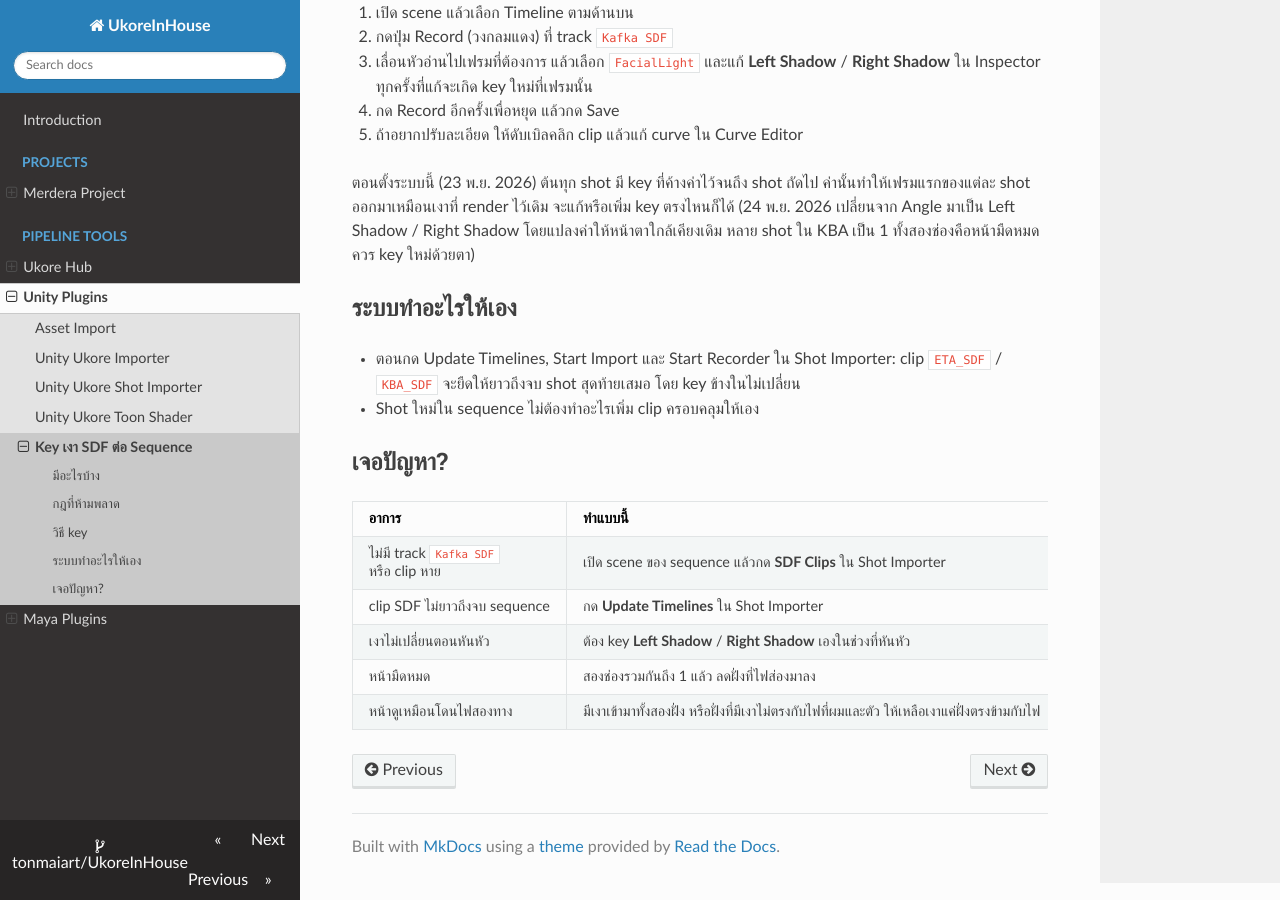
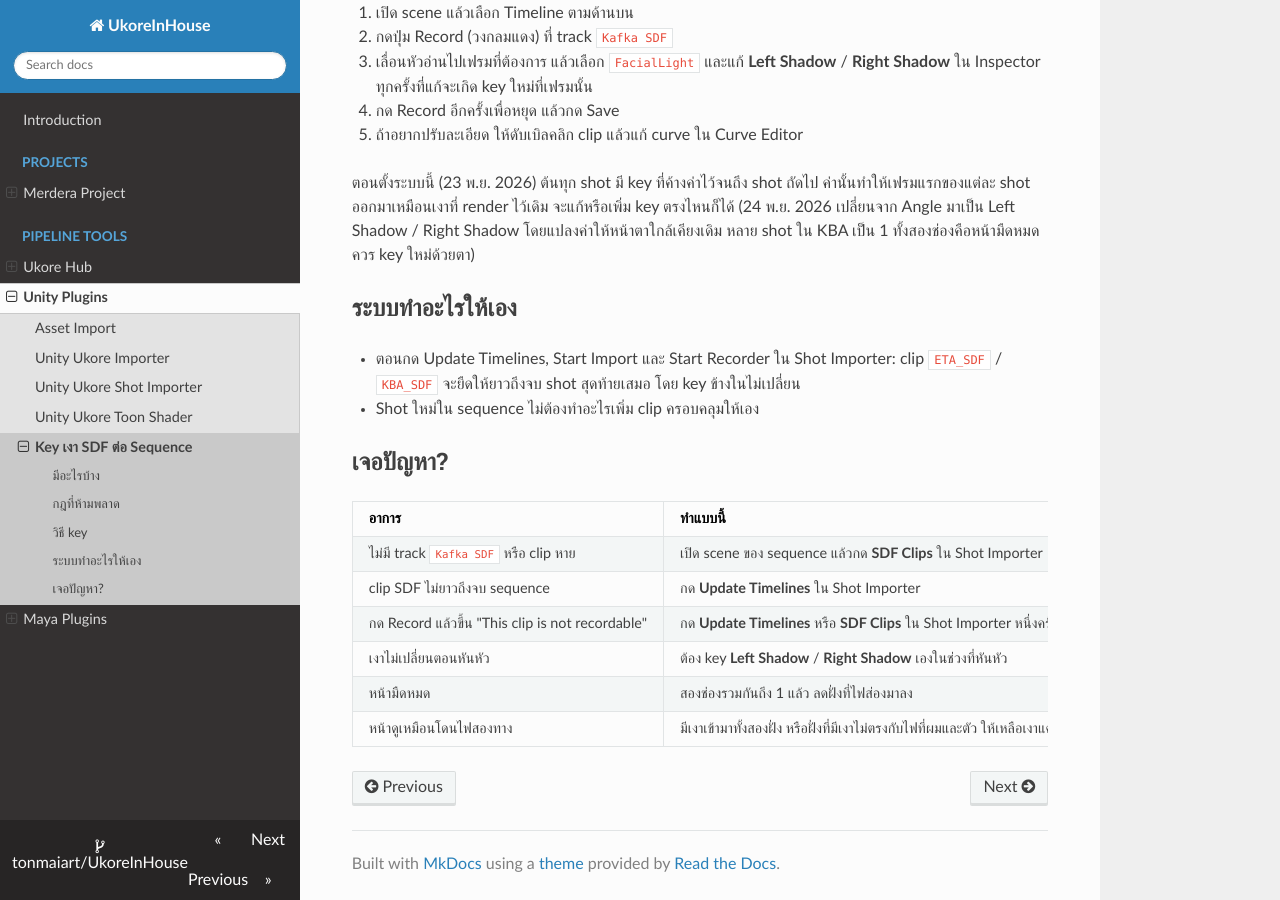
Before and after one commit to tonmaiart/UkoreInHouse, an MkDocs documentation site: the page built from docs/unity_ukore_toonshader/sdf-keys.md, in a window 1280 px wide and 900 px high, scrolled down 1057 px. Built offline with MkDocs 1.6.1, drawn with Linux system fonts in a browser that asks for light colours; nearby versions of some CDN libraries.

Commit message:
SDF keys: fix for clip is not recordable
Co-Authored-By: Claude Opus 5.5 <noreply@anthropic.com>

```diff
--- a/docs/unity_ukore_toonshader/sdf-keys.md
+++ b/docs/unity_ukore_toonshader/sdf-keys.md
@@ -45,6 +45,7 @@ Key เก็บแยกไว้ในไฟล์ของ sequence เอง
 | --- | --- |
 | ไม่มี track `Kafka SDF` หรือ clip หาย | เปิด scene ของ sequence แล้วกด **SDF Clips** ใน Shot Importer |
 | clip SDF ไม่ยาวถึงจบ sequence | กด **Update Timelines** ใน Shot Importer |
+| กด Record แล้วขึ้น "This clip is not recordable" | กด **Update Timelines** หรือ **SDF Clips** ใน Shot Importer หนึ่งครั้ง แล้ว Record ใหม่ |
 | เงาไม่เปลี่ยนตอนหันหัว | ต้อง key **Left Shadow** / **Right Shadow** เองในช่วงที่หันหัว |
 | หน้ามืดหมด | สองช่องรวมกันถึง 1 แล้ว ลดฝั่งที่ไฟส่องมาลง |
 | หน้าดูเหมือนโดนไฟสองทาง | มีเงาเข้ามาทั้งสองฝั่ง หรือฝั่งที่มีเงาไม่ตรงกับไฟที่ผมและตัว ให้เหลือเงาแค่ฝั่งตรงข้ามกับไฟ |
```
